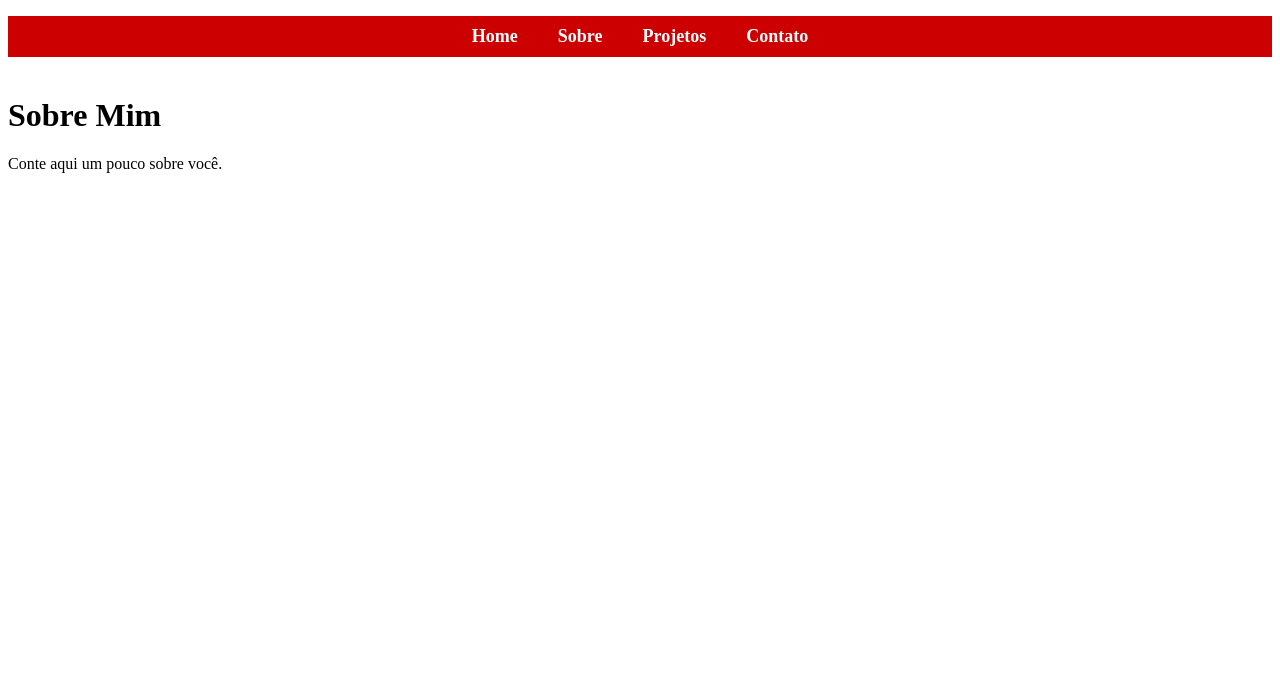
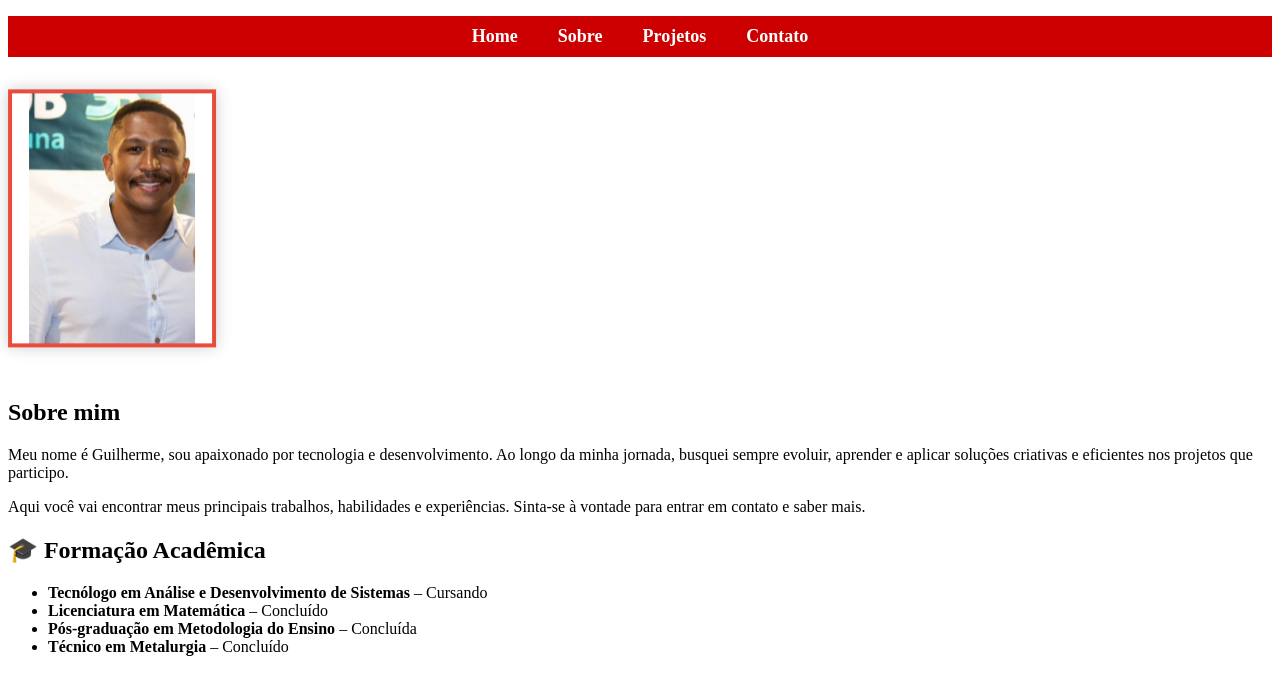
Before and after one commit to Guilherme-aoc/portfolio-Guilherme, a plain HTML site: page sobre.html in a window 1280 px wide. Drawn offline with Linux system fonts and the light colour scheme.

Commit message:
Update sobre.html

```diff
--- a/sobre.html
+++ b/sobre.html
@@ -2,7 +2,7 @@
 <html lang="pt-br">
 <head>
   <meta charset="UTF-8" />
-  <title>Sobre - Meu Site</title>
+  <title>Sobre - Guilherme</title>
   <link rel="stylesheet" href="style.css" />
 </head>
 <body>
@@ -15,7 +15,25 @@
     </ul>
   </nav>
 
-  <h1>Sobre Mim</h1>
-  <p>Conte aqui um pouco sobre você.</p>
+  <section class="sobre centralizar">
+    <img src="guilherme.jpg" alt="Foto do Guilherme" class="foto-perfil">
+    <h2>Sobre mim</h2>
+    <p>
+      Meu nome é Guilherme, sou apaixonado por tecnologia e desenvolvimento. Ao longo da minha jornada, busquei sempre evoluir, aprender e aplicar soluções criativas e eficientes nos projetos que participo.
+    </p>
+    <p>
+      Aqui você vai encontrar meus principais trabalhos, habilidades e experiências. Sinta-se à vontade para entrar em contato e saber mais.
+    </p>
+  </section>
+
+  <section class="formacao">
+    <h2>🎓 Formação Acadêmica</h2>
+    <ul>
+      <li><strong>Tecnólogo em Análise e Desenvolvimento de Sistemas</strong> – Cursando</li>
+      <li><strong>Licenciatura em Matemática</strong> – Concluído</li>
+      <li><strong>Pós-graduação em Metodologia do Ensino</strong> – Concluída</li>
+      <li><strong>Técnico em Metalurgia</strong> – Concluído</li>
+    </ul>
+  </section>
 </body>
 </html>
```
